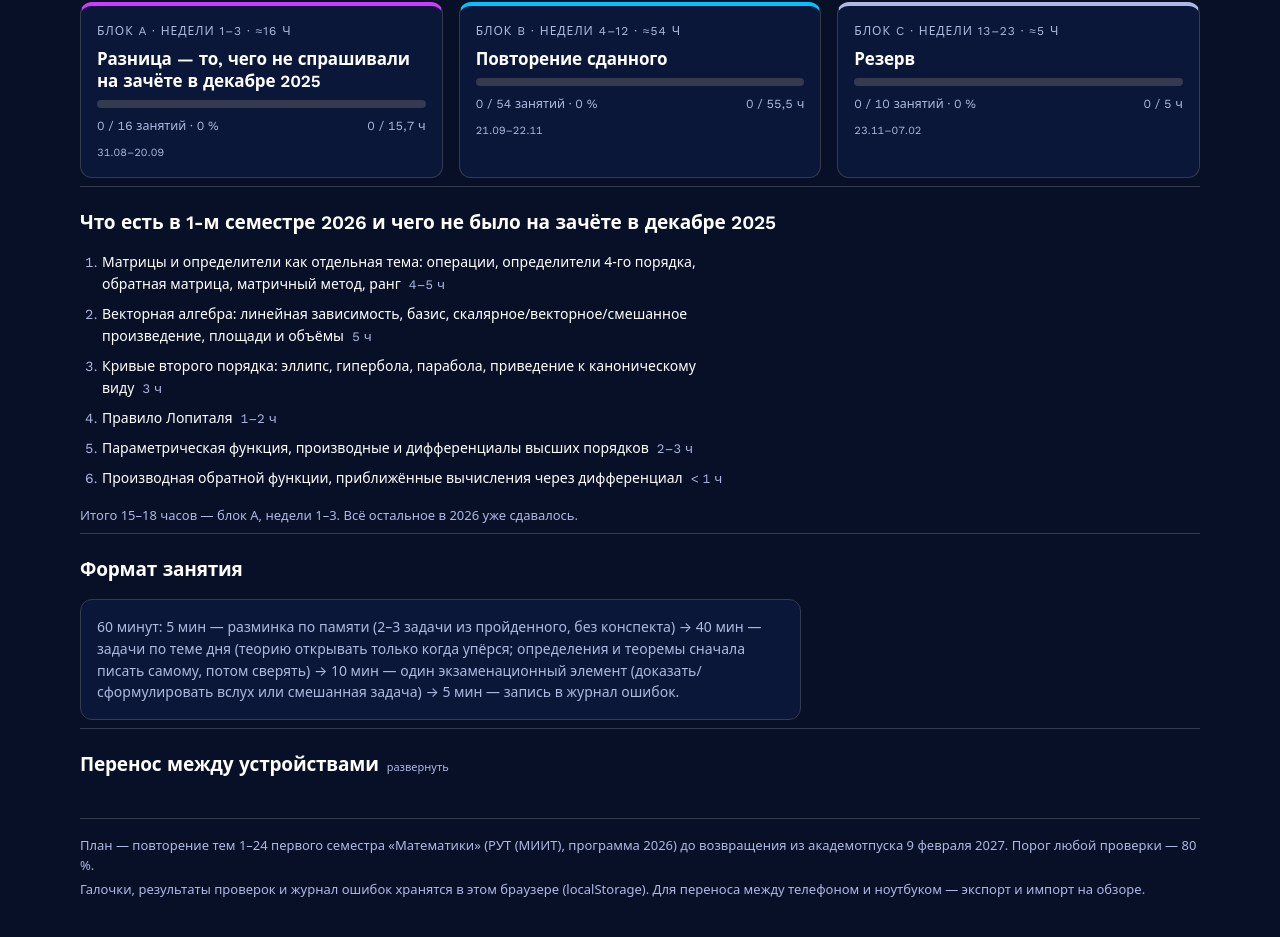
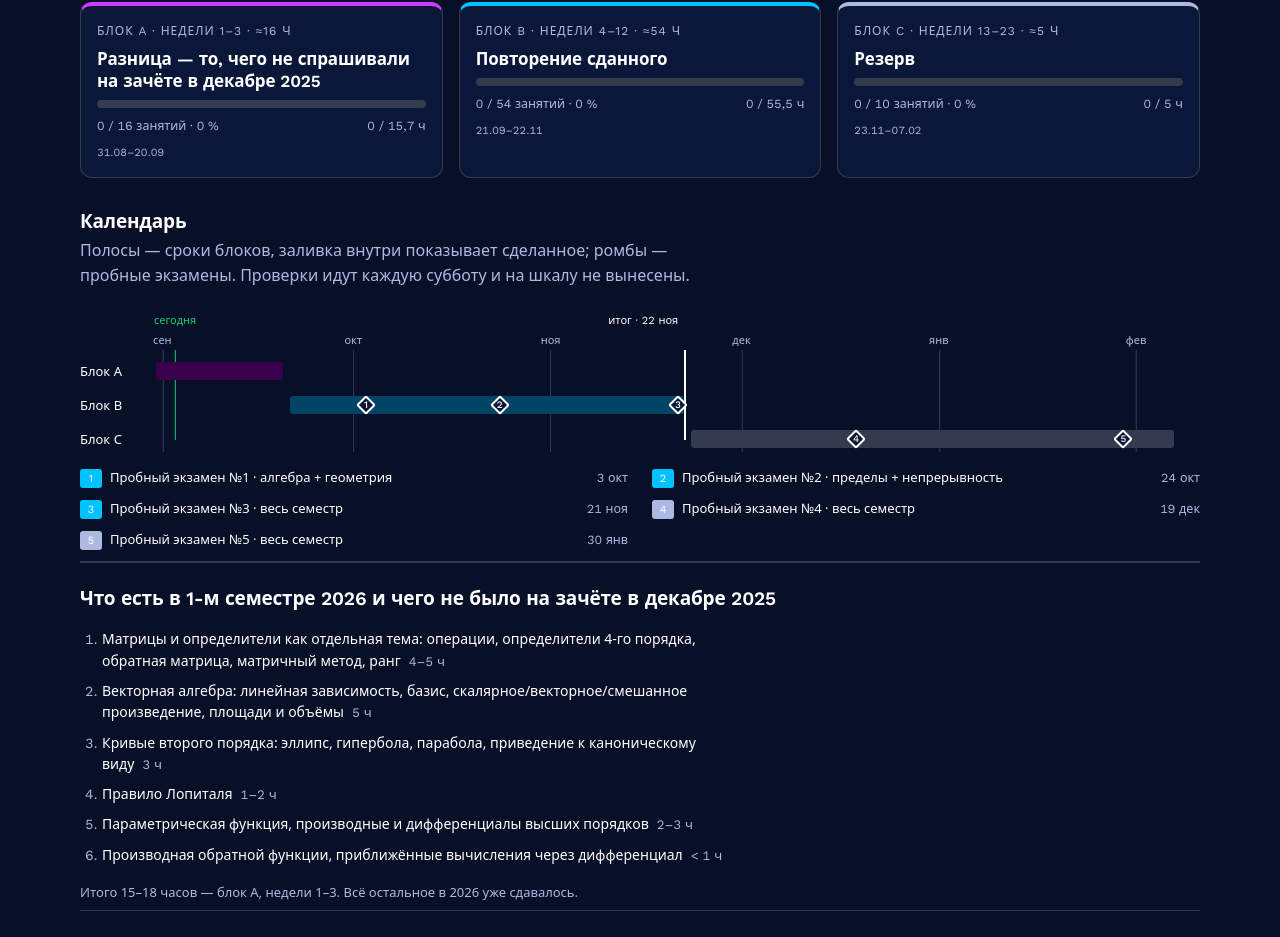
Before and after one commit to pafuluofu-dev/math-roadmap, a React (Vite) app: page / in a window 1280 px wide. Shown: the part 922-1859 px from the top of the page. Built offline with nearby package versions, Linux system fonts and the light colour scheme; a web font is replaced by a local one.

Commit message:
Календарь и на обзоре; высота засечек шкалы теперь следует числу полос, а не задана числом

```diff
--- a/src/components/HomePage.tsx
+++ b/src/components/HomePage.tsx
@@ -5,6 +5,7 @@ import { DifferenceSection } from './DifferenceSection'
 import { FormatCard } from './FormatCard'
 import { Hero } from './Hero'
 import { RepeatList } from './RepeatList'
+import { Timeline } from './Timeline'
 import { TodayCard } from './TodayCard'
 
 interface HomePageProps {
@@ -23,6 +24,7 @@ export function HomePage({ state, onToggleSession, onToggleRepeat, onExport, onI
         <TodayCard state={state} onToggleSession={onToggleSession} />
         <RepeatList state={state} onToggleRepeat={onToggleRepeat} />
         <BlockCards state={state} />
+        <Timeline state={state} />
         <DifferenceSection />
         <FormatCard />
         <BackupSection onExport={onExport} onImport={onImport} />
--- a/src/components/Timeline.tsx
+++ b/src/components/Timeline.tsx
@@ -1,4 +1,4 @@
-import { Fragment } from 'react'
+import { Fragment, type CSSProperties } from 'react'
 import { CHECKS } from '../data/checks'
 import { BLOCKS, CORE_END, RETURN_DATE, WEEKS, type BlockId } from '../data/plan'
 import { fmtDate, MONTHS_SHORT, parseISO, todayISO } from '../dates'
@@ -64,7 +64,7 @@ export function Timeline({ state }: TimelineProps) {
       </p>
 
       <div className="timeline__scroll">
-        <div className="timeline__chart" aria-hidden="true">
+        <div className="timeline__chart" style={{ '--timeline-rows': BLOCKS.length } as CSSProperties} aria-hidden="true">
           <div className="timeline__months">
             {months.map((month) => (
               <span className="timeline__month" key={`${month.label}-${month.x}`} style={{ insetInlineStart: `${month.x}%` }}>
--- a/src/styles/components/timeline.css
+++ b/src/styles/components/timeline.css
@@ -49,7 +49,8 @@
   inset-inline-start: 50%;
   inset-block-start: 1.125rem;
   width: 1px;
-  height: 6.5rem;
+  /* Высота засечки следует числу полос: строка 1.625rem + промежуток 0.5rem */
+  height: calc(var(--timeline-rows, 3) * 2.125rem + 0.5rem);
   background: var(--color-border);
 }
 
@@ -66,7 +67,7 @@
   inset-inline-start: 100%;
   inset-block-start: 2.375rem;
   width: 2px;
-  height: 5.25rem;
+  height: calc(var(--timeline-rows, 3) * 2.125rem - 0.75rem);
   background: var(--color-text);
 }
 
@@ -129,7 +130,7 @@
 
 .timeline__month--today::before {
   inset-block-start: 2.375rem;
-  height: 5.25rem;
+  height: calc(var(--timeline-rows, 3) * 2.125rem - 0.75rem);
   background: var(--color-success);
 }
 
```
